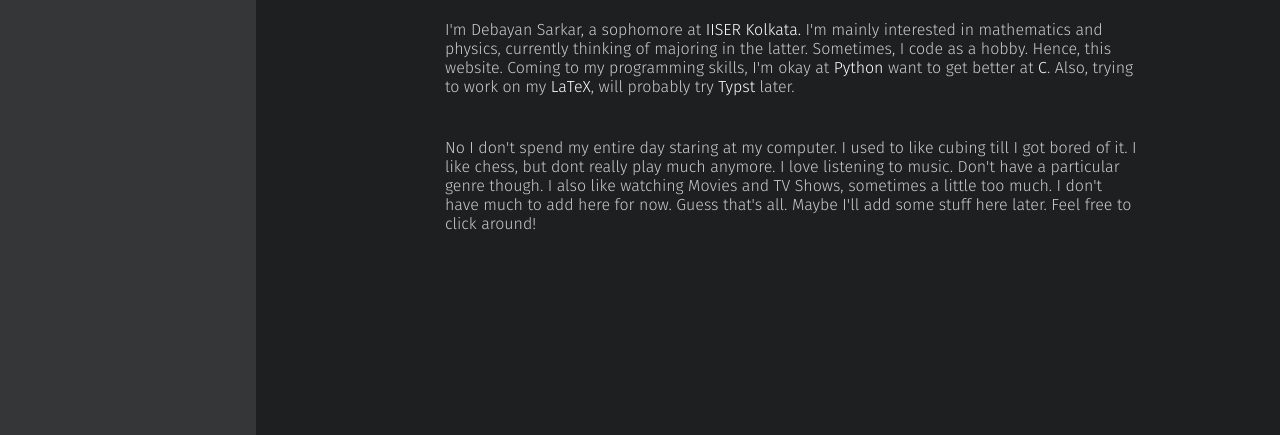
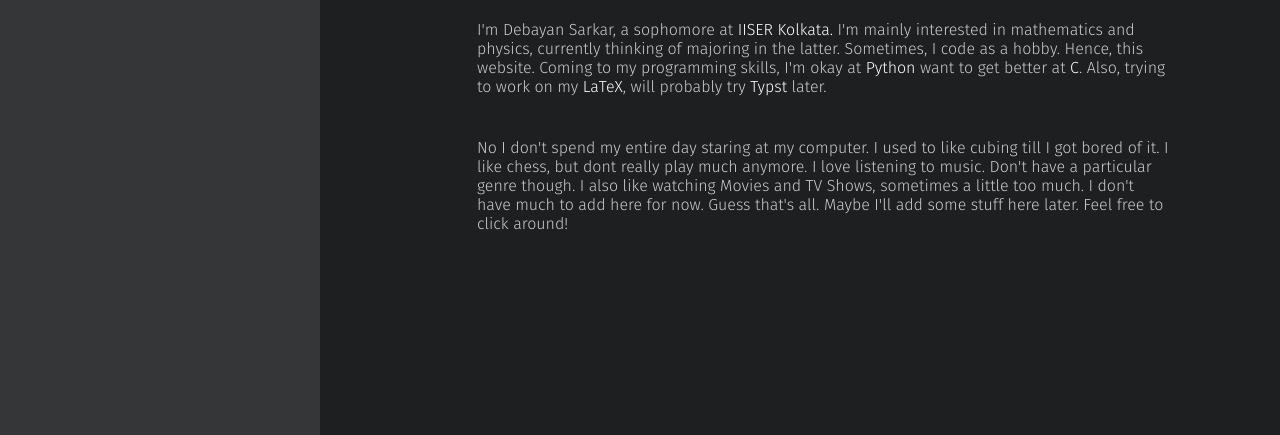
Before and after one commit to sarkardebayan/sarkardebayan.github.io, a plain HTML site: page index.html in a window 1280 px wide. Shown: the part 315-750 px from the top of the page. Drawn offline with Linux system fonts and the light colour scheme.

Commit message:
nav thickness

```diff
--- a/static/style.css
+++ b/static/style.css
@@ -23,7 +23,7 @@ body {
     background-color: var(--bg);
     display: grid;
     gap: 3rem;
-    grid-template-columns: 16rem 1fr;
+    grid-template-columns: 20rem 1fr;
     min-height: 100vh;
     max-width: 100vw;
     /* overflow-x: hidden; */
```
